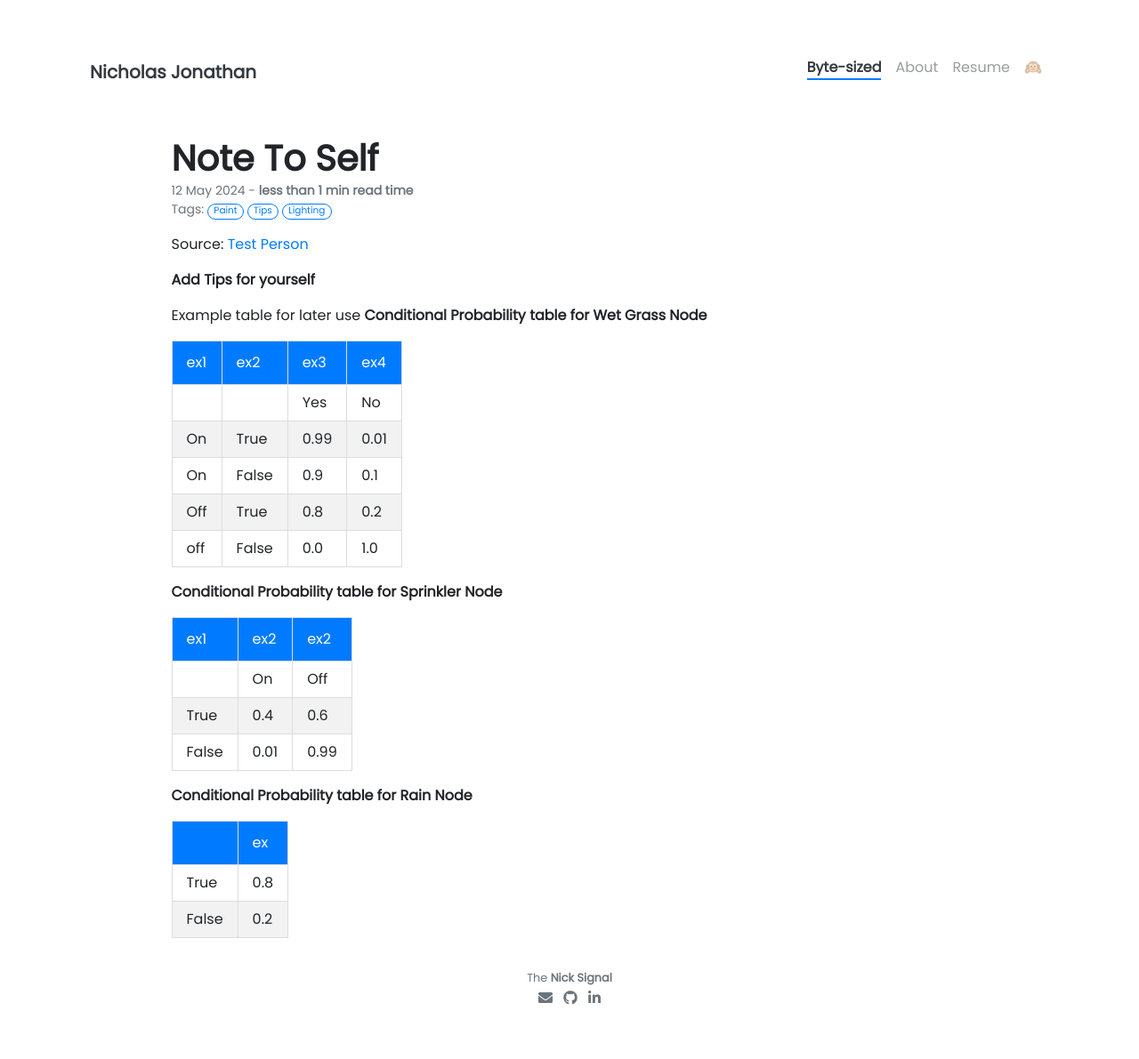
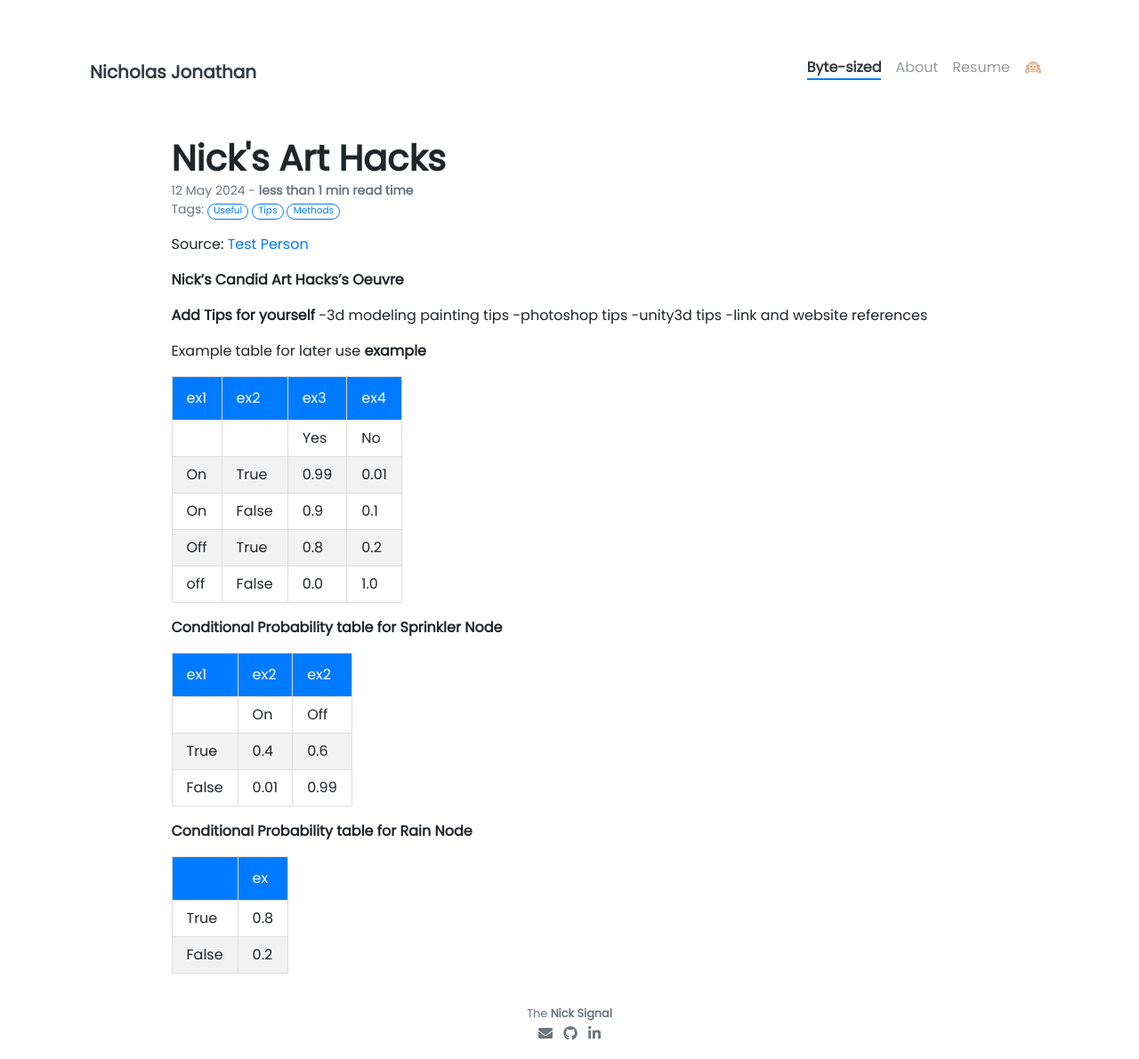
Before and after one commit to Seerow0/-MK-II-Nicholas-J-Website-, a Jekyll site: the page built from _posts/2024-05-12-Technique-Tips.md, in a window 1280 px wide. Shown: the whole page at 89% size. Built offline with Jekyll 4.4.1, drawn with Linux system fonts in a browser that asks for light colours; nearby versions of some CDN libraries; our own code applies the rules of GitHub Pages for plain Markdown files; a script that is not in the unit is left out; before the commit the page ends 1151 px from its top, so only the background shows below that.

Commit message:
Update 2024-05-12-Technique-Tips.md

```diff
--- a/_posts/2024-05-12-Technique-Tips.md
+++ b/_posts/2024-05-12-Technique-Tips.md
@@ -1,18 +1,23 @@
 ---
-title: Note To Self
-tags: [Paint, Tips, Lighting]
+title: Nick's Art Hacks
+tags: [Useful, Tips, Methods]
 style: fill
 color: success
-description: Tips for myself for different hobbies all written down for easy access.
+description: An easy to access quick hack guide.
 ---
 
 Source: [Test Person](https://google.com/)
 
+**Nick's Candid Art Hacks's Oeuvre**
+
 **Add Tips for yourself**
-
+-3d modeling painting tips
+-photoshop tips
+-unity3d tips
+-link and website references
 
 Example table for later use
-**Conditional Probability table for Wet Grass Node**
+**example**
 
 | ex1 | ex2  | ex3 | ex4|
 |-----------|-------|----------------| ---------------|
```
